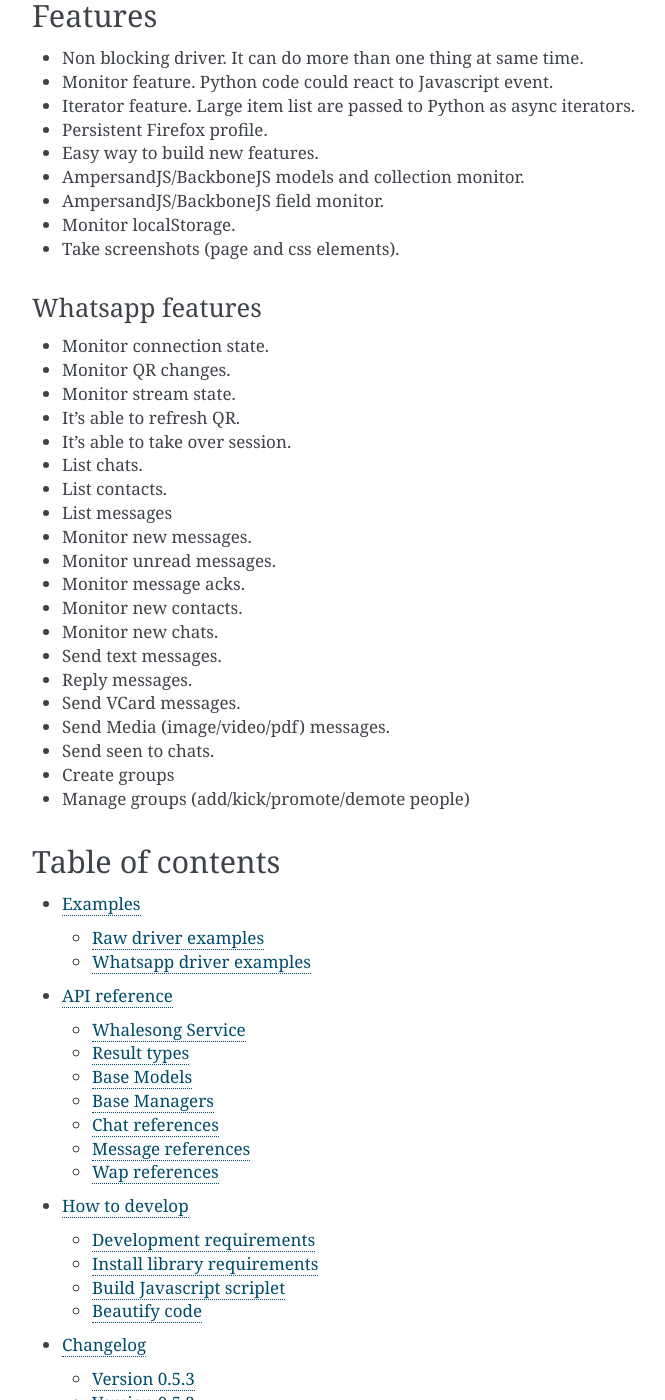
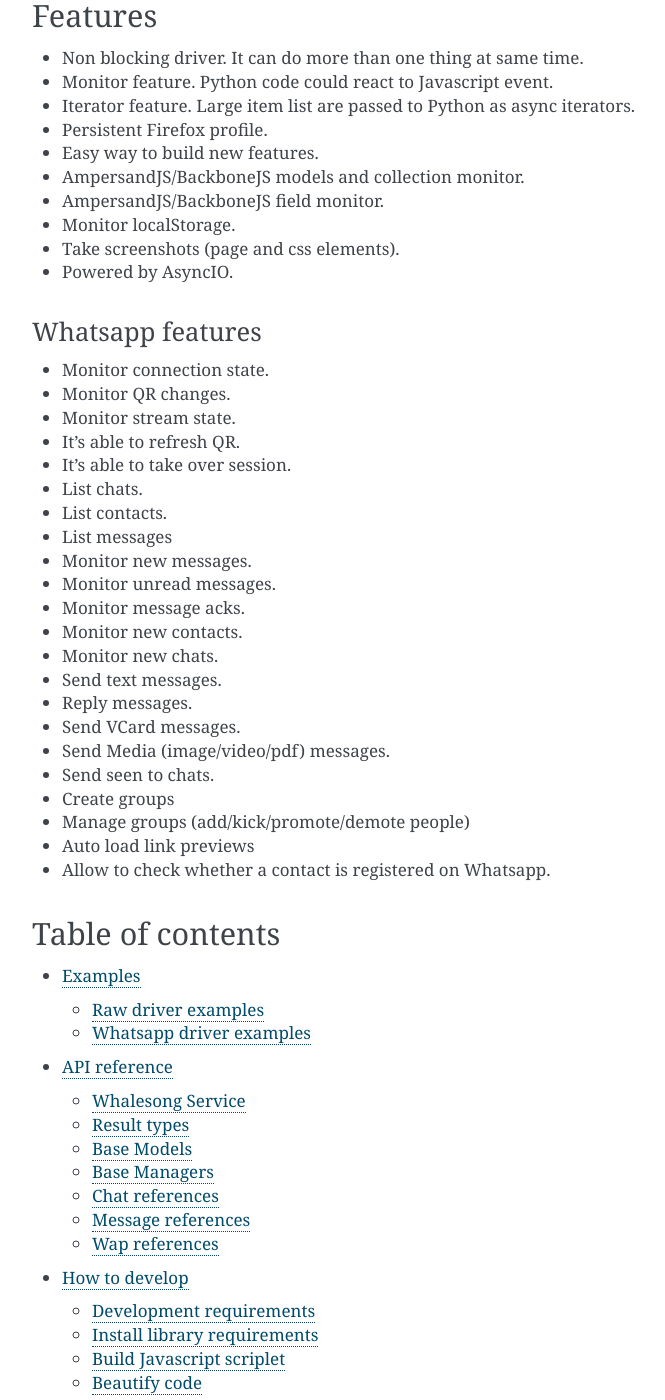
Before and after one commit to alfred82santa/whalesong, a Sphinx documentation site: the page built from docs/source/index.rst, in a window 1280 px wide and 1400 px high, scrolled down 534 px. Shown: the whole window, without its empty margins (388-1053 px from the left). Built offline with Sphinx 7.4.7, drawn with Linux system fonts in a browser that asks for light colours.

Commit message:
Update docs

```diff
--- a/README.rst
+++ b/README.rst
@@ -50,6 +50,7 @@
 * AmpersandJS/BackboneJS field monitor.
 * Monitor localStorage.
 * Take screenshots (page and css elements).
+* Powered by AsyncIO.
 
 .................
 Whatsapp features
@@ -75,6 +76,8 @@
 * Send seen to chats.
 * Create groups
 * Manage groups (add/kick/promote/demote people)
+* Auto load link previews
+* Allow to check whether a contact is registered on Whatsapp.
 
 ---------
 Changelog
--- a/docs/source/index.rst
+++ b/docs/source/index.rst
@@ -38,6 +38,7 @@
 * AmpersandJS/BackboneJS field monitor.
 * Monitor localStorage.
 * Take screenshots (page and css elements).
+* Powered by AsyncIO.
 
 .................
 Whatsapp features
@@ -63,7 +64,8 @@
 * Send seen to chats.
 * Create groups
 * Manage groups (add/kick/promote/demote people)
-
+* Auto load link previews
+* Allow to check whether a contact is registered on Whatsapp.
 
 -----------------
 Table of contents
```
